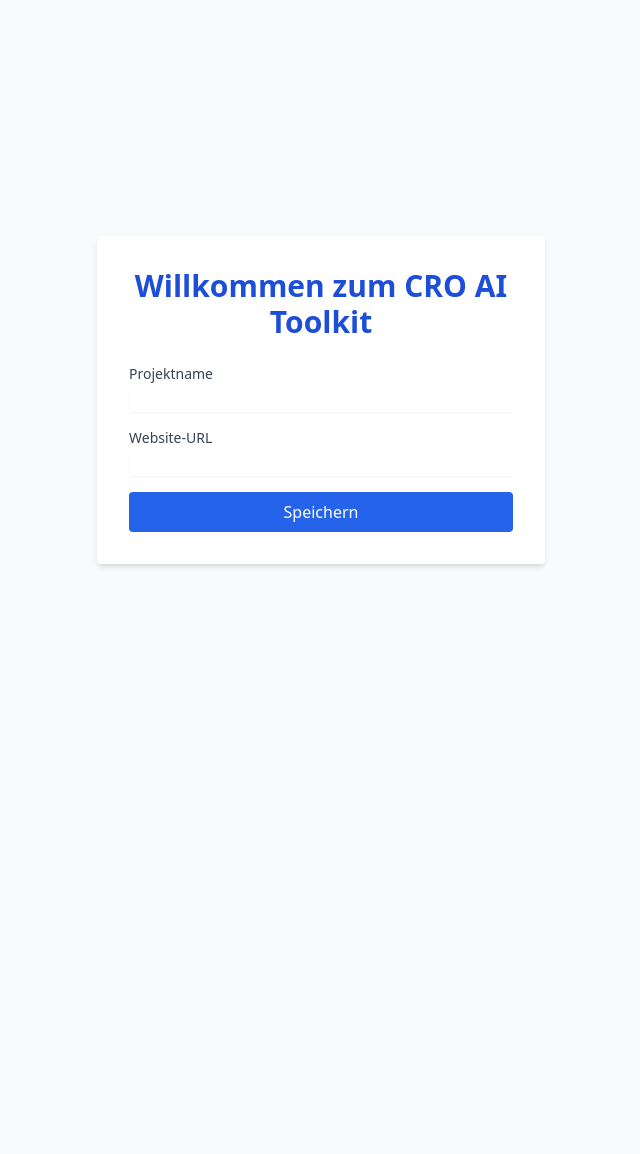
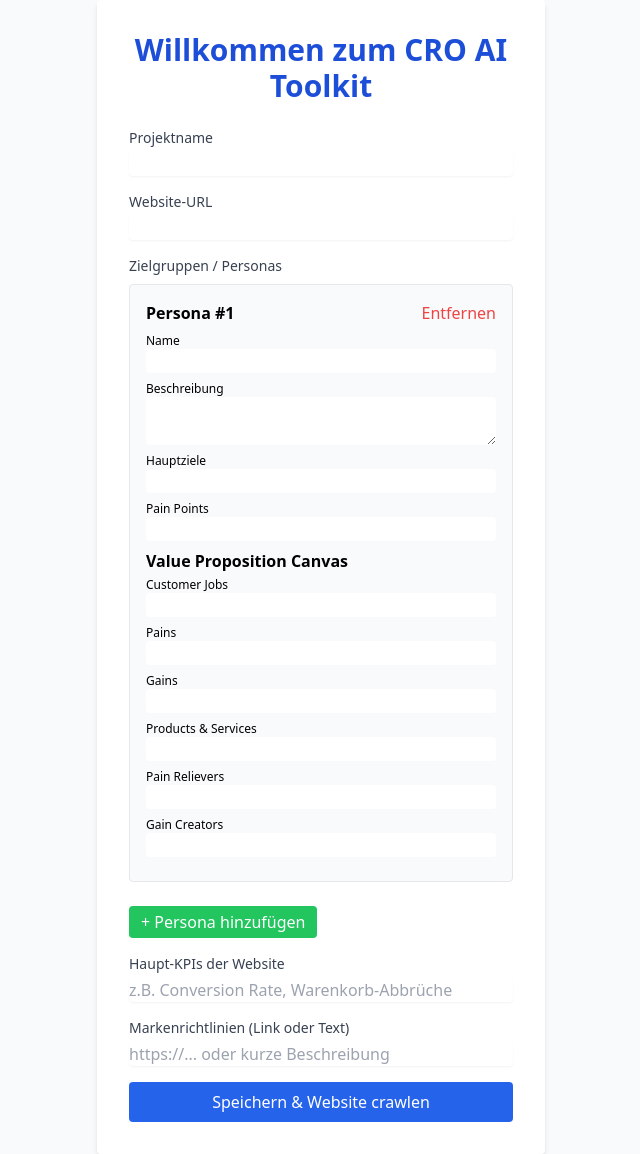
Before and after one commit to anysync-de/cro-ai-toolkit, a Flask app: page / in a window 1280 px wide. Shown: the whole page, without its empty margins (319-959 px from the left). Before the commit the page ends 567 px from the top, so only its background shows below. Run offline with Flask 3, Linux system fonts and the light colour scheme; some libraries are stand-ins or nearby versions.

Commit message:
Initiales Flask-Setup mit Tailwind CSS für MVP (Modul 2.1)

```diff
--- a/app.py
+++ b/app.py
@@ -1,8 +1,63 @@
 from flask import Flask, render_template, request, jsonify
 import json
 import os
+import threading
+import requests
+from bs4 import BeautifulSoup
+import re
 
 app = Flask(__name__)
+
+# Hilfsfunktion für das Crawling
+
+def crawl_website(start_url, max_pages=50, max_depth=2):
+    visited = set()
+    queue = [(start_url, 0)]
+    result = {
+        'homepage': None,
+        'category_pages': [],
+        'product_pages': [],
+        'cart_pages': [],
+        'checkout_pages': [],
+        'content_pages': []
+    }
+    while queue and len(visited) < max_pages:
+        url, depth = queue.pop(0)
+        if url in visited or depth > max_depth:
+            continue
+        try:
+            resp = requests.get(url, timeout=5)
+            if resp.status_code != 200:
+                continue
+            soup = BeautifulSoup(resp.text, 'html.parser')
+            visited.add(url)
+            # Seitentyp-Erkennung (vereinfachte Muster)
+            if depth == 0:
+                result['homepage'] = url
+            elif re.search(r'(kategorie|category|shop|products|plp)', url, re.I):
+                result['category_pages'].append(url)
+            elif re.search(r'(produkt|product|pdp|item|detail)', url, re.I):
+                result['product_pages'].append(url)
+            elif re.search(r'(cart|warenkorb)', url, re.I):
+                result['cart_pages'].append(url)
+            elif re.search(r'(checkout|kasse|zahlung)', url, re.I):
+                result['checkout_pages'].append(url)
+            elif re.search(r'(blog|about|ueber-uns|impressum|content)', url, re.I):
+                result['content_pages'].append(url)
+            # Links sammeln
+            for a in soup.find_all('a', href=True):
+                link = a['href']
+                if link.startswith('/'):
+                    link = requests.compat.urljoin(url, link)
+                if link.startswith(start_url) and link not in visited:
+                    queue.append((link, depth + 1))
+        except Exception:
+            continue
+    # Nur eindeutige URLs
+    for key in result:
+        if isinstance(result[key], list):
+            result[key] = list(dict.fromkeys(result[key]))
+    return result
 
 @app.route('/')
 def index():
@@ -13,7 +68,11 @@ def create_project():
     data = request.get_json()
     project = {
         'projectName': data.get('projectName'),
-        'websiteUrl': data.get('websiteUrl')
+        'websiteUrl': data.get('websiteUrl'),
+        'kpis': data.get('kpis'),
+        'brandGuidelines': data.get('brandGuidelines'),
+        'personas': data.get('personas'),
+        'site_structure': None
     }
     projects_file = 'projects.json'
     if os.path.exists(projects_file):
@@ -27,7 +86,21 @@ def create_project():
     projects.append(project)
     with open(projects_file, 'w', encoding='utf-8') as f:
         json.dump(projects, f, ensure_ascii=False, indent=2)
-    return jsonify({'message': 'Projekt gespeichert'}), 200
+    # Starte das Crawling im Hintergrund
+    def crawl_and_update():
+        structure = crawl_website(project['websiteUrl'])
+        # Lade Projekte erneut, um Race Conditions zu vermeiden
+        with open(projects_file, 'r', encoding='utf-8') as f:
+            projects_latest = json.load(f)
+        # Finde das zuletzt gespeicherte Projekt (by name & url)
+        for p in projects_latest[::-1]:
+            if p['projectName'] == project['projectName'] and p['websiteUrl'] == project['websiteUrl']:
+                p['site_structure'] = structure
+                break
+        with open(projects_file, 'w', encoding='utf-8') as f:
+            json.dump(projects_latest, f, ensure_ascii=False, indent=2)
+    threading.Thread(target=crawl_and_update).start()
+    return jsonify({'message': 'Projekt gespeichert, Crawling läuft im Hintergrund.'}), 200
 
 if __name__ == '__main__':
     app.run(debug=True)
--- a/templates/index.html
+++ b/templates/index.html
@@ -19,26 +19,115 @@
           <label for="websiteUrl" class="block text-sm font-medium text-gray-700">Website-URL</label>
           <input type="url" id="websiteUrl" name="websiteUrl" required class="mt-1 block w-full rounded border-gray-300 shadow-sm focus:ring-blue-500 focus:border-blue-500" />
         </div>
-        <button type="submit" class="w-full bg-blue-600 text-white py-2 rounded hover:bg-blue-700 transition">Speichern</button>
+        <div>
+          <label class="block text-sm font-medium text-gray-700 mb-2">Zielgruppen / Personas</label>
+          <div id="personasContainer"></div>
+          <button type="button" id="addPersonaBtn" class="mt-2 bg-green-500 text-white px-3 py-1 rounded hover:bg-green-600">+ Persona hinzufügen</button>
+        </div>
+        <div>
+          <label for="kpis" class="block text-sm font-medium text-gray-700">Haupt-KPIs der Website</label>
+          <input type="text" id="kpis" name="kpis" placeholder="z.B. Conversion Rate, Warenkorb-Abbrüche" class="mt-1 block w-full rounded border-gray-300 shadow-sm focus:ring-blue-500 focus:border-blue-500" />
+        </div>
+        <div>
+          <label for="brandGuidelines" class="block text-sm font-medium text-gray-700">Markenrichtlinien (Link oder Text)</label>
+          <input type="text" id="brandGuidelines" name="brandGuidelines" placeholder="https://... oder kurze Beschreibung" class="mt-1 block w-full rounded border-gray-300 shadow-sm focus:ring-blue-500 focus:border-blue-500" />
+        </div>
+        <button type="submit" class="w-full bg-blue-600 text-white py-2 rounded hover:bg-blue-700 transition">Speichern & Website crawlen</button>
       </form>
       <div id="feedback" class="mt-4 text-center text-green-600 font-semibold" style="display:none;"></div>
     </div>
     <script>
+      let personaCount = 0;
+      function createPersonaFields(idx) {
+        return `
+          <div class="persona border rounded p-4 mb-4 bg-gray-50">
+            <div class="flex justify-between items-center mb-2">
+              <span class="font-semibold">Persona #${idx + 1}</span>
+              <button type="button" onclick="removePersona(${idx})" class="text-red-500 hover:underline">Entfernen</button>
+            </div>
+            <label class="block text-xs font-medium">Name</label>
+            <input type="text" name="personaName" required class="mb-2 block w-full rounded border-gray-300" />
+            <label class="block text-xs font-medium">Beschreibung</label>
+            <textarea name="personaDescription" required class="mb-2 block w-full rounded border-gray-300"></textarea>
+            <label class="block text-xs font-medium">Hauptziele</label>
+            <input type="text" name="personaGoals" required class="mb-2 block w-full rounded border-gray-300" />
+            <label class="block text-xs font-medium">Pain Points</label>
+            <input type="text" name="personaPains" required class="mb-2 block w-full rounded border-gray-300" />
+            <div class="mt-2 mb-1 font-semibold">Value Proposition Canvas</div>
+            <label class="block text-xs font-medium">Customer Jobs</label>
+            <input type="text" name="vpcJobs" required class="mb-2 block w-full rounded border-gray-300" />
+            <label class="block text-xs font-medium">Pains</label>
+            <input type="text" name="vpcPains" required class="mb-2 block w-full rounded border-gray-300" />
+            <label class="block text-xs font-medium">Gains</label>
+            <input type="text" name="vpcGains" required class="mb-2 block w-full rounded border-gray-300" />
+            <label class="block text-xs font-medium">Products & Services</label>
+            <input type="text" name="vpcProducts" required class="mb-2 block w-full rounded border-gray-300" />
+            <label class="block text-xs font-medium">Pain Relievers</label>
+            <input type="text" name="vpcPainRelievers" required class="mb-2 block w-full rounded border-gray-300" />
+            <label class="block text-xs font-medium">Gain Creators</label>
+            <input type="text" name="vpcGainCreators" required class="mb-2 block w-full rounded border-gray-300" />
+          </div>
+        `;
+      }
+      function renderPersonas() {
+        const container = document.getElementById('personasContainer');
+        container.innerHTML = '';
+        for (let i = 0; i < personaCount; i++) {
+          container.innerHTML += createPersonaFields(i);
+        }
+      }
+      function removePersona(idx) {
+        personaCount--;
+        renderPersonas();
+      }
+      document.getElementById('addPersonaBtn').addEventListener('click', function() {
+        personaCount++;
+        renderPersonas();
+      });
+      // Initial eine Persona anzeigen
+      personaCount = 1;
+      renderPersonas();
+
       document.getElementById('projectForm').addEventListener('submit', async function(e) {
         e.preventDefault();
         const projectName = document.getElementById('projectName').value;
         const websiteUrl = document.getElementById('websiteUrl').value;
+        const kpis = document.getElementById('kpis').value;
+        const brandGuidelines = document.getElementById('brandGuidelines').value;
+        // Personas sammeln
+        const personas = [];
+        const personaDivs = document.querySelectorAll('.persona');
+        personaDivs.forEach(div => {
+          const fields = div.querySelectorAll('input, textarea');
+          const persona = {
+            name: fields[0].value,
+            description: fields[1].value,
+            goals: fields[2].value,
+            pains: fields[3].value,
+            vpc: {
+              jobs: fields[4].value,
+              pains: fields[5].value,
+              gains: fields[6].value,
+              products: fields[7].value,
+              painRelievers: fields[8].value,
+              gainCreators: fields[9].value
+            }
+          };
+          personas.push(persona);
+        });
         const feedback = document.getElementById('feedback');
         feedback.style.display = 'none';
         const response = await fetch('/create_project', {
           method: 'POST',
           headers: { 'Content-Type': 'application/json' },
-          body: JSON.stringify({ projectName, websiteUrl })
+          body: JSON.stringify({ projectName, websiteUrl, kpis, brandGuidelines, personas })
         });
         if (response.ok) {
-          feedback.textContent = 'Projekt erfolgreich gespeichert!';
+          feedback.textContent = 'Projekt gespeichert & Website-Crawling gestartet!';
           feedback.style.display = 'block';
           document.getElementById('projectForm').reset();
+          personaCount = 1;
+          renderPersonas();
         } else {
           feedback.textContent = 'Fehler beim Speichern des Projekts.';
           feedback.style.display = 'block';
```
